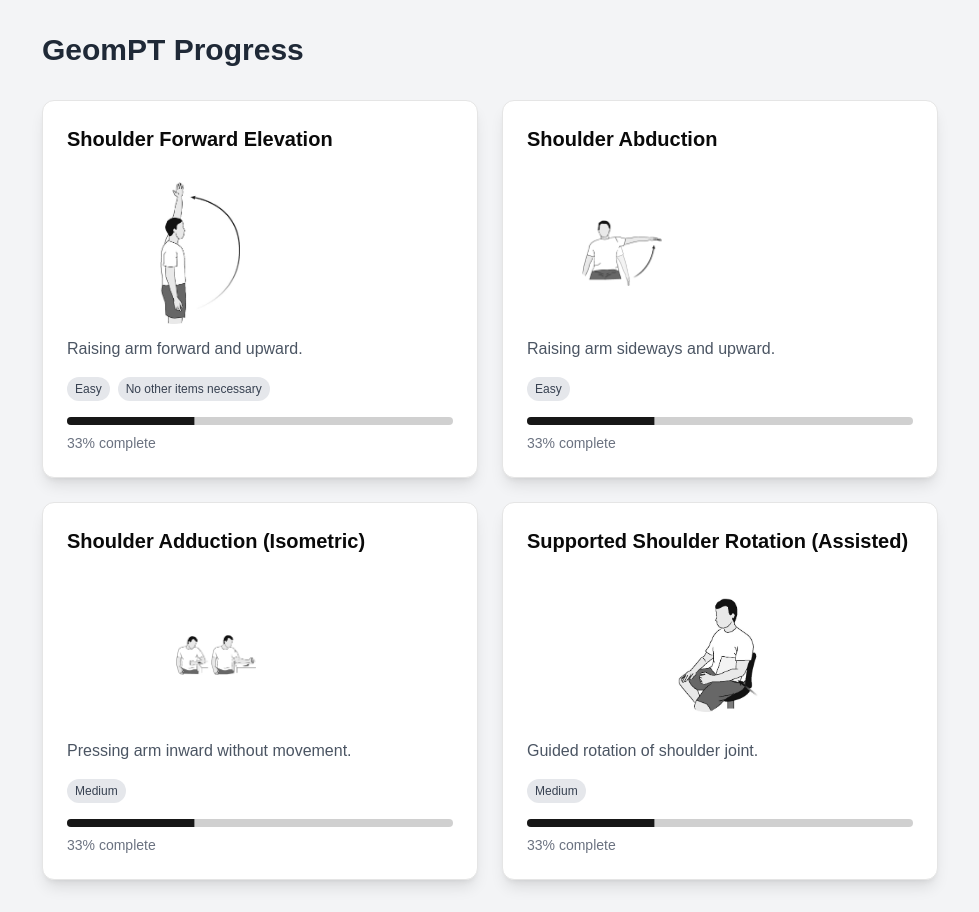
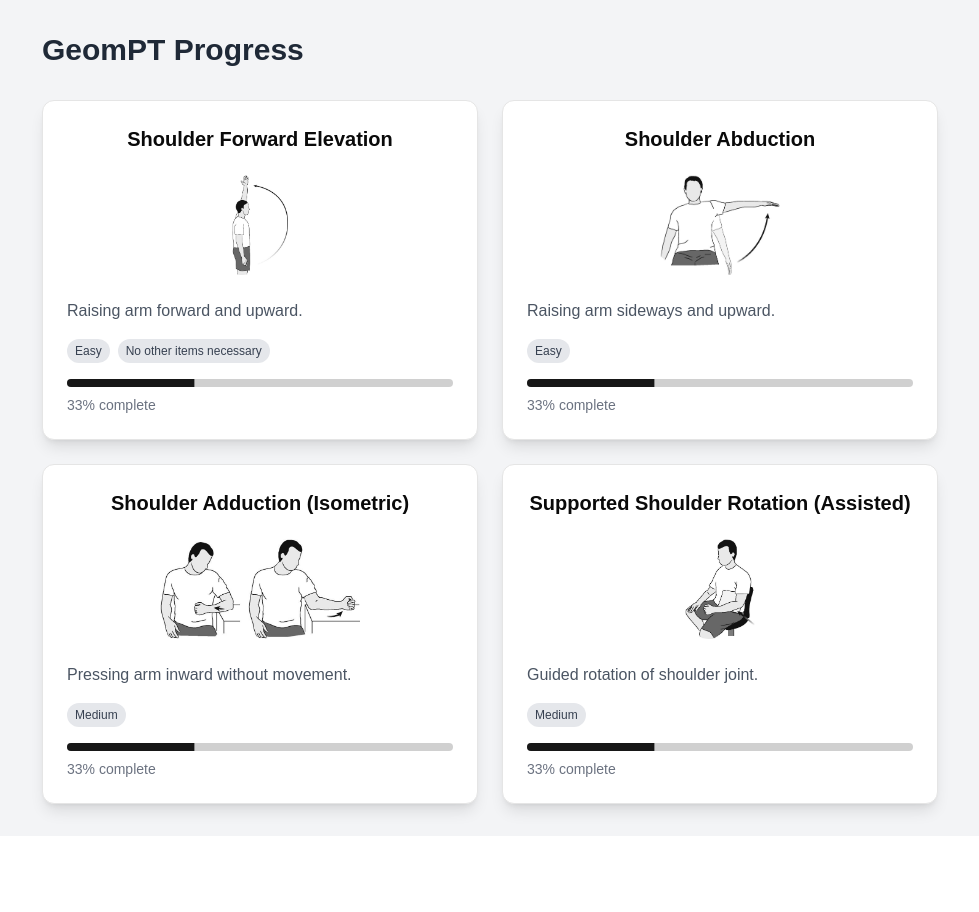
Before and after one commit to GeomPT/frontend, a Next.js app: page /plan in a window 1280 px wide. Shown: the whole page, without its empty margins (150-1129 px from the left). After the commit the page ends 836 px from the top, so only its background shows below. Built offline with nearby package versions, Linux system fonts and the light colour scheme.

Commit message:
centered and standardized images

```diff
--- a/app/plan/page.tsx
+++ b/app/plan/page.tsx
@@ -18,12 +18,17 @@ export default function Component() {
         <div className="grid grid-cols-1 md:grid-cols-2 gap-6">
           {videoData.map((video) => (
             <Card key={video.id} className="bg-white shadow-lg hover:shadow-xl transition-shadow duration-300">
-              <CardHeader className="flex justify-center items-start"> {/* Centered the content */}
-                <div className="flex flex-col items-center"> {/* Added flex column to center the image */}
-                  <h2 className="text-xl font-semibold mb-20">{video.title}</h2>
-                  <div className="w-20 h-20 rounded-lg flex items-center justify-center"> {/* Increased width and height to w-20 and h-20 */}
-                    <Image src={`/images/v${video.id}.jpg`} alt={`Video ${video.id}`} width={80} height={80} className="rounded-lg mb-10" /> {/* Increased width and height to 80 */}
-                  </div>
+              <CardHeader className="flex flex-col items-center text-center">
+                <h2 className="text-xl font-semibold mb-4">{video.title}</h2>
+                <div className="h-[100px] w-full flex items-center justify-center mb-4">
+                  <Image
+                    src={`/images/v${video.id}.jpg`}
+                    alt={`Video ${video.id}`}
+                    width={178}
+                    height={100}
+                    className="max-h-[100px] w-auto"
+                    style={{ objectFit: 'contain' }}
+                  />
                 </div>
               </CardHeader>
               <CardContent>
```
